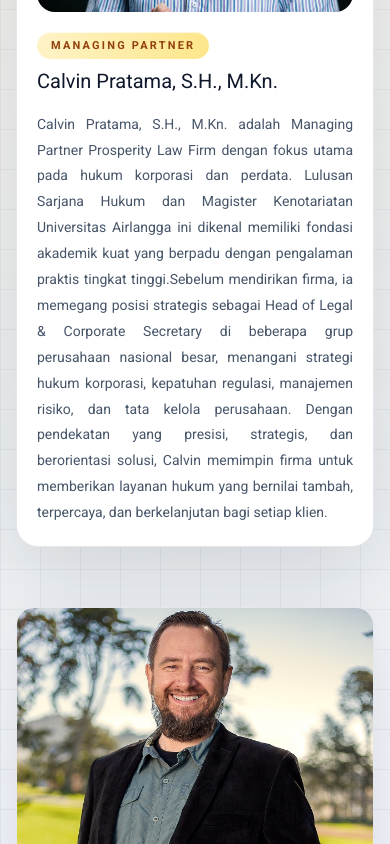
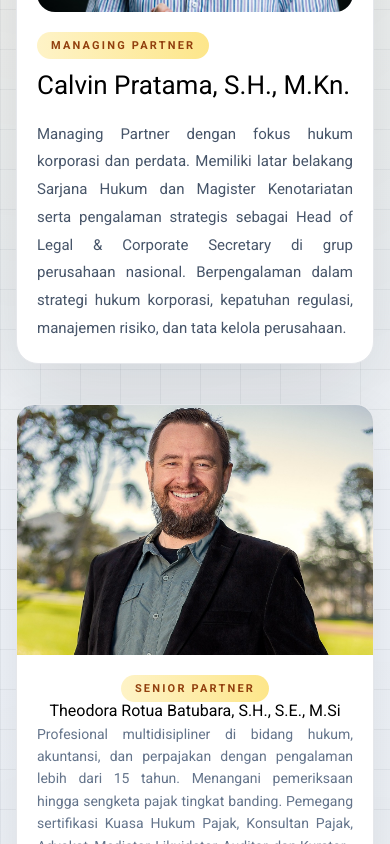
Before and after one commit to theomarcel27/company-profile-demo, a Vue app: page / in a window 390 px wide. Shown: the part 4780-5624 px from the top of the page. Built offline with nearby package versions, Linux system fonts and the light colour scheme.

Commit message:
Perbaikan bagian teams mobile

```diff
--- a/src/components/Teams.vue
+++ b/src/components/Teams.vue
@@ -12,9 +12,9 @@
       </p>
     </div>
 
-    <!-- ===== MANAGING PARTNER SPOTLIGHT ===== -->
-    <div class="mp-card" :class="show ? 'show' : ''">
-      <div class="mp-photo-wrap">
+    <!-- ===== MANAGING PARTNER ===== -->
+    <div class="mp-card" :class="{ show }">
+      <div>
         <img :src="managing.photo"
              :style="{ objectPosition: managing.pos }"
              class="mp-photo">
@@ -35,9 +35,7 @@
         v-for="(m,i) in others"
         :key="m.name"
         :class="[
-          i === 0 ? 'from-left' :
-          i === 1 ? 'from-bottom' :
-          'from-right',
+          dirClass(i),
           show ? 'show' : ''
         ]"
       >
@@ -67,28 +65,28 @@ const members = [
     name: "Calvin Pratama, S.H., M.Kn.",
     photo: "images/teams/cowo1.jpg",
     pos: "center 30%",
-    bio: "Calvin Pratama, S.H., M.Kn. adalah Managing Partner Prosperity Law Firm dengan fokus utama pada hukum korporasi dan perdata. Lulusan Sarjana Hukum dan Magister Kenotariatan Universitas Airlangga ini dikenal memiliki fondasi akademik kuat yang berpadu dengan pengalaman praktis tingkat tinggi.Sebelum mendirikan firma, ia memegang posisi strategis sebagai Head of Legal & Corporate Secretary di beberapa grup perusahaan nasional besar, menangani strategi hukum korporasi, kepatuhan regulasi, manajemen risiko, dan tata kelola perusahaan. Dengan pendekatan yang presisi, strategis, dan berorientasi solusi, Calvin memimpin firma untuk memberikan layanan hukum yang bernilai tambah, terpercaya, dan berkelanjutan bagi setiap klien."
+    bio: "Managing Partner dengan fokus hukum korporasi dan perdata. Memiliki latar belakang Sarjana Hukum dan Magister Kenotariatan serta pengalaman strategis sebagai Head of Legal & Corporate Secretary di grup perusahaan nasional. Berpengalaman dalam strategi hukum korporasi, kepatuhan regulasi, manajemen risiko, dan tata kelola perusahaan."
   },
   {
     role: "Senior Partner",
     name: "Theodora Rotua Batubara, S.H., S.E., M.Si",
     photo: "images/teams/cowo2.jpg",
     pos: "center 5%",
-    bio: "Theodora Rotua Batubara adalah profesional multidisipliner di bidang hukum, akuntansi, dan perpajakan dengan pengalaman lebih dari 15 tahun. Berpengalaman menangani pemeriksaan, keberatan, dan sengketa pajak hingga tingkat banding. Pemegang sertifikasi Kuasa Hukum Pajak & Konsultan Pajak IKPI, advokat (PERADIc, AAI, IKADIN), serta tersertifikasi sebagai Mediator, Likuidator, Auditor, dan Kurator."
+    bio: "Profesional multidisipliner di bidang hukum, akuntansi, dan perpajakan dengan pengalaman lebih dari 15 tahun. Menangani pemeriksaan hingga sengketa pajak tingkat banding. Pemegang sertifikasi Kuasa Hukum Pajak, Konsultan Pajak, Advokat, Mediator, Likuidator, Auditor, dan Kurator."
   },
   {
     role: "Junior Associate",
     name: "Najla Fernanda Rizanty, S.H.",
     photo: "images/teams/cewe1.jpg",
     pos: "center 40%",
-    bio: "Najla Fernanda Rizanty adalah lulusan Sarjana Hukum Universitas Brawijaya (2023), telah menyelesaikan PKPA dan UPA, serta bersertifikasi Certified Contract Drafter (BNSP). Berpengalaman dalam penanganan perkara litigasi dan non-litigasi serta pendampingan hukum korporasi. Fokus pada Corporate Law dan Manpower Law, dengan keahlian drafting dan review kontrak, perjanjian komersial, serta dokumen hukum perusahaan."
+    bio: "Lulusan Sarjana Hukum, telah menyelesaikan PKPA dan UPA serta bersertifikasi Certified Contract Drafter (BNSP). Berpengalaman di litigasi dan non-litigasi, pendampingan korporasi, drafting dan review kontrak serta dokumen hukum perusahaan."
   },
   {
     role: "Junior Associate",
     name: "Adrian Ramdani Pardomuan, S.H.",
     photo: "images/teams/cowo3.jpg",
     pos: "center 5%",
-    bio: "Adrian Ramdani Pardomuan adalah lulusan Sarjana Hukum Universitas Jenderal Soedirman dengan pengalaman menangani perkara pidana, perdata, dan korporasi. Terlibat dalam konsultasi, pendampingan, serta perumusan strategi hukum untuk klien individu dan perusahaan. Aktif di bidang non-litigasi, termasuk pendirian PT, perizinan usaha, serta pendaftaran merek dan hak kekayaan intelektual. Dikenal dengan pendekatan analitis dan solusi hukum yang praktis serta berorientasi hasil."
+    bio: "Konsultan hukum dengan pengalaman perkara pidana, perdata, dan korporasi. Aktif di bidang non-litigasi termasuk pendirian PT, perizinan usaha, dan HKI. Dikenal dengan pendekatan analitis dan solusi hukum yang praktis serta berorientasi hasil."
   }
 ]
 
@@ -98,10 +96,19 @@ const others = computed(() => members.slice(1))
 const teamRef = ref(null)
 const show = ref(false)
 
+const dirClass = (i) => {
+  if (i === 0) return "from-left"
+  if (i === 1) return "from-bottom"
+  return "from-right"
+}
+
 onMounted(() => {
   const obs = new IntersectionObserver(
     ([e]) => { if (e.isIntersecting) show.value = true },
-    { threshold: 0.3 }
+    {
+      threshold: 0.12,
+      rootMargin: "0px 0px -10% 0px"
+    }
   )
   obs.observe(teamRef.value)
 })
@@ -117,8 +124,6 @@ onMounted(() => {
     radial-gradient(circle at 80% 90%, rgba(212,175,55,.06), transparent 45%),
     linear-gradient(to bottom,#f8fafc,#eef2f7,#e7ecf3);
 }
-
-/* subtle pattern */
 
 .team::after {
   content:"";
@@ -139,7 +144,7 @@ onMounted(() => {
   z-index: 2;
 }
 
-/* ===== HEAD ===== */
+/* HEAD */
 
 .head {
   text-align: center;
@@ -168,10 +173,9 @@ onMounted(() => {
   line-height:1.7;
 }
 
-/* ================= MP CARD ================= */
+/* MP CARD */
 
 .mp-card {
-  position: relative;
   display:grid;
   grid-template-columns: 420px 1fr;
   gap: 42px;
@@ -183,7 +187,7 @@ onMounted(() => {
   margin-bottom:60px;
 
   opacity:0;
-  transform:translateY(70px) scale(.97);
+  transform:translateY(60px) scale(.97);
   transition:.9s cubic-bezier(.2,.8,.2,1);
   overflow:hidden;
 }
@@ -206,53 +210,40 @@ onMounted(() => {
   height:400px;
   object-fit:cover;
   border-radius:18px;
-  background:#e5e7eb;
-  transition: transform .6s ease;
 }
 
 .mp-info h3 {
   font-size:26px;
   margin:10px 0 16px;
-  color:#0f172a;
 }
 
 .mp-bio {
-  color:#475569;
   line-height:1.85;
   font-size:15px;
   text-align:justify;
+  color:#475569;
 }
 
-/* ================= GRID ================= */
+/* GRID */
 
 .grid {
-  max-width: 1100px;      /* samakan rasa lebarnya */
-  margin: 0 auto;
+  width: 100%;
   display:grid;
   gap:26px;
-  grid-template-columns: 1fr;   /* mobile dulu */
+  grid-template-columns: 1fr;
 }
 
-/* tablet */
-
 @media (min-width: 640px) {
-  .grid {
-    grid-template-columns: 1fr 1fr;
-  }
+  .grid { grid-template-columns: 1fr 1fr; }
 }
 
-/* desktop */
-
 @media (min-width: 1024px) {
-  .grid {
-    grid-template-columns: repeat(3,1fr);
-  }
+  .grid { grid-template-columns: repeat(3,1fr); }
 }
 
-/* ================= MEMBER ================= */
+/* MEMBER CARD */
 
 .member {
-  position: relative;
   background:white;
   border-radius:18px;
   overflow:hidden;
@@ -263,27 +254,11 @@ onMounted(() => {
   filter: blur(6px);
 }
 
-/* subtle gold corner glow */
-.member::before {
-  content:"";
-  position:absolute;
-  inset:-1px;
-  background: linear-gradient(120deg, transparent, rgba(212,175,55,.25));
-  opacity:0;
-  transition:.4s;
-}
+/* entrance */
 
-.member:hover {
-  transform: translateY(-10px) scale(1.015);
-  box-shadow:0 36px 100px rgba(15,23,42,.18);
-}
-
-
-/* entrance directions */
-
-.member.from-left { transform: translateX(-90px); }
-.member.from-right { transform: translateX(90px); }
-.member.from-bottom { transform: translateY(90px); }
+.member.from-left { transform: translateX(-80px); }
+.member.from-right { transform: translateX(80px); }
+.member.from-bottom { transform: translateY(80px); }
 
 .member.show {
   opacity:1;
@@ -297,6 +272,12 @@ onMounted(() => {
 .member.show:nth-child(2){ transition-delay:.30s }
 .member.show:nth-child(3){ transition-delay:.45s }
 
+/* hover */
+
+.member:hover {
+  transform: translateY(-10px) scale(1.02);
+  box-shadow:0 36px 100px rgba(15,23,42,.18);
+}
 
 /* content */
 
@@ -304,8 +285,6 @@ onMounted(() => {
   width:100%;
   height:250px;
   object-fit:cover;
-  background:#f1f5f9;
-  transition: transform .5s ease;
 }
 
 .info {
@@ -322,42 +301,36 @@ onMounted(() => {
   padding:7px 14px;
   border-radius:999px;
   font-weight:700;
-  box-shadow: inset 0 1px 0 rgba(255,255,255,.7);
-}
-
-.info h3 {
-  margin:10px 0 6px;
-  font-size:16px;
-  color:#0f172a;
 }
 
 .bio {
   font-size:14px;
   color:#64748b;
   line-height:1.6;
-  text-align: justify;
+  text-align:justify;
 }
 
-/* ================= MOBILE MP FIX ================= */
 
-@media (max-width: 900px) {
+@media (max-width: 640px) {
+
   .mp-card {
     grid-template-columns:1fr;
     padding:20px;
     gap:20px;
+    margin-bottom: 0px;
   }
 
   .mp-photo {
     height:300px;
   }
 
-  .mp-info h3 {
-    font-size:20px;
+  /* animasi dipendekin biar trigger */
+  .member.from-left,
+  .member.from-right,
+  .member.from-bottom {
+    transform: translateY(40px);
   }
 
-  .mp-bio {
-    font-size:14px;
-  }
 }
 
 </style>
```
